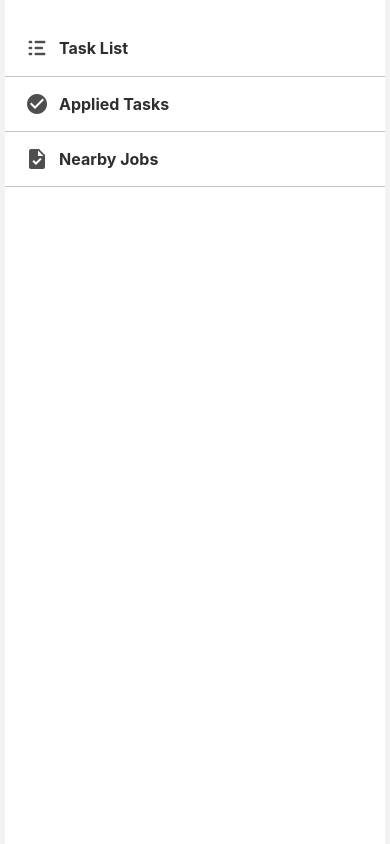
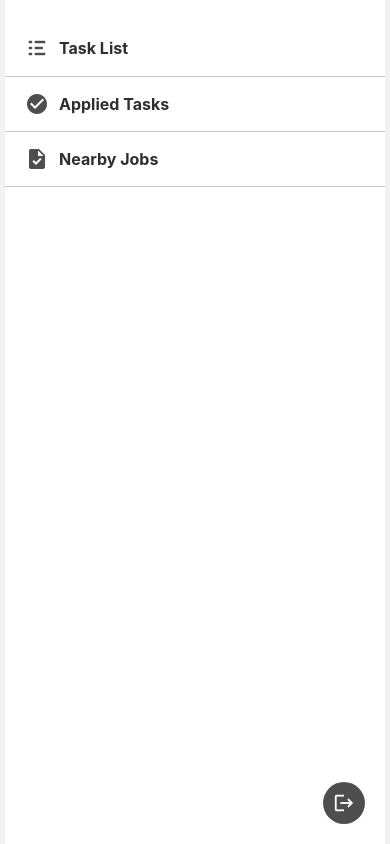
Before and after one commit to LampStack-TN/task-genie-mobile, a React Native app: screen /Home in a window 390 px wide. Built offline with nearby package versions, Linux system fonts and the light colour scheme; no server answers.

Commit message:
logout button

```diff
--- a/components/navigation/Menu.tsx
+++ b/components/navigation/Menu.tsx
@@ -1,8 +1,15 @@
 import React from "react";
-import { StyleSheet, View, Text, TouchableOpacity } from "react-native";
+import {
+  StyleSheet,
+  View,
+  Text,
+  TouchableOpacity,
+  Pressable,
+} from "react-native";
 import { Entypo, MaterialIcons } from "@expo/vector-icons";
 import { useNavigation } from "@react-navigation/native";
 import { NavigationProp } from "@react-navigation/native";
+import AsyncStorage from "@react-native-async-storage/async-storage";
 
 type RootStackParamList = {
   TaskList: undefined;
@@ -35,6 +42,21 @@ const Menu = () => {
         <MaterialIcons name="task" size={24} color="#4e4e4e" />
         <Text style={styles.buttonText}>Nearby Jobs</Text>
       </TouchableOpacity>
+      <Pressable
+        style={{
+          position: "absolute",
+          bottom: 20,
+          right: 20,
+          backgroundColor: "#4e4e4e",
+          padding: 10,
+          borderRadius: 22,
+        }}
+        onPress={() => {
+          AsyncStorage.removeItem("token");
+        }}
+      >
+        <MaterialIcons name="logout" size={22} color="white" />
+      </Pressable>
     </View>
   );
 };
```
